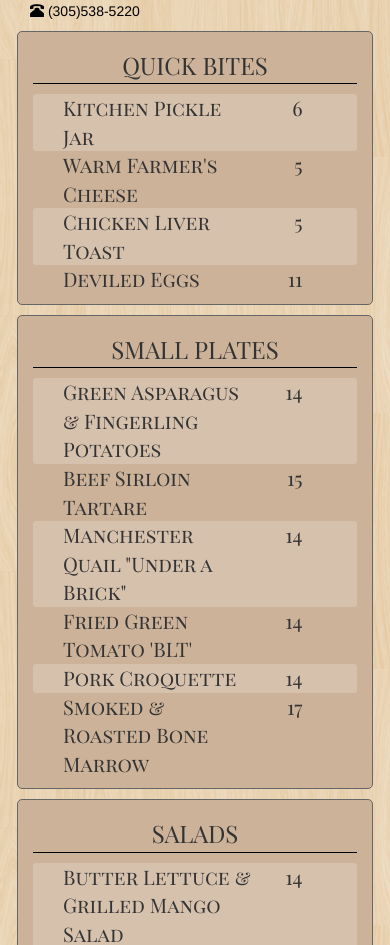
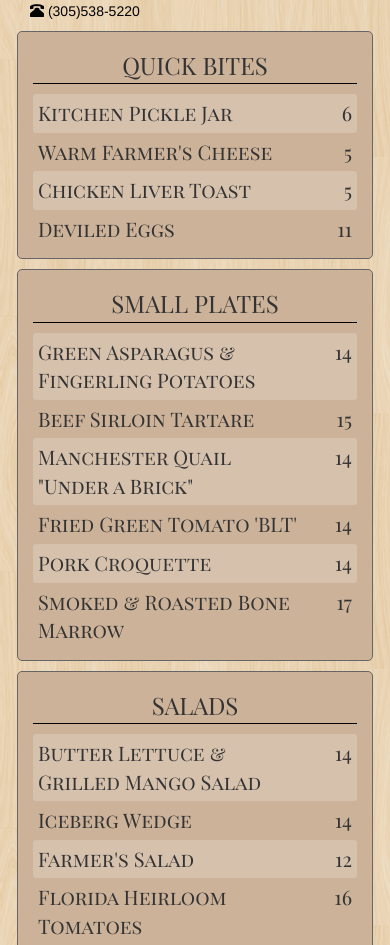
Before and after one commit to pkbanks/pk_profile, a plain HTML site: page public/yardbird/yardbird.html in a window 390 px wide. Shown: the part 99-1044 px from the top of the page. Drawn offline with Linux system fonts and the light colour scheme; a web font is replaced by a local one.

Commit message:
Format changes to li.food-item, reducing padding to fit more content on to small screen view.

```diff
--- a/public/yardbird/css/custom.css
+++ b/public/yardbird/css/custom.css
@@ -125,6 +125,7 @@ div.address, div.phone{
 		li.food-item{
 			border-width: thin;
 			border-radius: 3px;
+			padding:5px;
 		}
 
 		li.food-item:nth-child(even){
@@ -135,4 +136,8 @@ div.address, div.phone{
 			background-color: #D6C1AD;
 		}
 
+		li.food-item span{
+			margin:0;
+			padding:0;
+		}
 }
--- a/public/yardbird/yardbird.html
+++ b/public/yardbird/yardbird.html
@@ -38,7 +38,7 @@
 
 		<ul class="food-item-list col-xs-12">
 			<li class="food-item col-xs-12">
-				<span class="food-name col-xs-9">Kitchen Pickle Jar</span><span class="food-price col-xs-2">6</span>
+				<span class="food-name col-xs-10">Kitchen Pickle Jar</span><span class="food-price col-xs-2">6</span>
 				<ul class="food-description col-xs-9 col-sm-10">
 					<li>whipped butter</li>
 					<li>country bread</li>
@@ -46,7 +46,7 @@
 			</li>
 
 			<li class="food-item col-xs-12">
-				<span class="food-name col-xs-9">Warm Farmer's Cheese</span><span class="food-price col-xs-2">5</span>
+				<span class="food-name col-xs-10">Warm Farmer's Cheese</span><span class="food-price col-xs-2">5</span>
 				<ul class="food-description col-xs-9 col-sm-10">
 					<li>watermelon</li>
 					<li>olive oil</li>
@@ -55,7 +55,7 @@
 			</li>
 
 			<li class="food-item col-xs-12">
-				<span class="food-name col-xs-9">Chicken Liver Toast</span><span class="food-price col-xs-2">5</span>
+				<span class="food-name col-xs-10">Chicken Liver Toast</span><span class="food-price col-xs-2">5</span>
 				<ul class="food-description col-xs-9 col-sm-10">
 					<li>grilled country bread</li>
 					<li>cuke &amp fresno pepper relish</li>
@@ -63,7 +63,7 @@
 			</li>
 
 			<li class="food-item col-xs-12">
-				<span class="food-name col-xs-9">Deviled Eggs</span><span class="food-price col-xs-2">11</span>
+				<span class="food-name col-xs-10">Deviled Eggs</span><span class="food-price col-xs-2">11</span>
 				<ul class="food-description col-xs-9 col-sm-10">
 					<li>fresh dill</li>
 					<li>smoked trout roe 'redneck caviar'</li>
@@ -81,7 +81,7 @@
 		<ul class="food-item-list col-xs-12">
 
 			<li class="food-item col-xs-12">
-				<span class="food-name col-xs-9">Green Asparagus &amp Fingerling Potatoes</span><span class="food-price col-xs-2">14</span>
+				<span class="food-name col-xs-10">Green Asparagus &amp Fingerling Potatoes</span><span class="food-price col-xs-2">14</span>
 				<ul class="food-description col-xs-9 col-sm-10">
 					<li>tomato preserves</li>
 					<li>poached chicken egg</li>
@@ -92,7 +92,7 @@
 			</li>
 
 			<li class="food-item col-xs-12">
-				<span class="food-name col-xs-9">Beef Sirloin Tartare</span><span class="food-price col-xs-2">15</span>
+				<span class="food-name col-xs-10">Beef Sirloin Tartare</span><span class="food-price col-xs-2">15</span>
 				<ul class="food-description col-xs-9 col-sm-10">
 					<li>fried cornbread</li>
 					<li>BBQ sauce sorbet</li>
@@ -101,7 +101,7 @@
 			</li>
 
 			<li class="food-item col-xs-12">
-				<span class="food-name col-xs-9">Manchester Quail "Under a Brick"</span><span class="food-price col-xs-2">14</span>
+				<span class="food-name col-xs-10">Manchester Quail "Under a Brick"</span><span class="food-price col-xs-2">14</span>
 				<ul class="food-description col-xs-9 col-xs-10">
 					<li>green farro</li>
 					<li>shaved vegetables</li>
@@ -110,7 +110,7 @@
 			</li>
 
 			<li class="food-item col-xs-12">
-				<span class="food-name col-xs-9">Fried Green Tomato 'BLT'</span><span class="food-price col-xs-2">14</span>
+				<span class="food-name col-xs-10">Fried Green Tomato 'BLT'</span><span class="food-price col-xs-2">14</span>
 				<ul class="food-description col-xs-9 col-xs-10">
 					<li>pork belly</li>
 					<li>greens</li>
@@ -119,7 +119,7 @@
 				</ul>
 			</li>
 			<li class="food-item col-xs-12">
-				<span class="food-name col-xs-9">Pork Croquette</span><span class="food-price col-xs-2">14</span>
+				<span class="food-name col-xs-10">Pork Croquette</span><span class="food-price col-xs-2">14</span>
 				<ul class="food-description col-xs-9 col-xs-10">
 					<li>black-eyed pea succotash</li>
 					<li>parsley</li>
@@ -127,7 +127,7 @@
 				</ul>
 			</li>
 			<li class="food-item col-xs-12">
-				<span class="food-name col-xs-9">Smoked &amp Roasted Bone Marrow</span><span class="food-price col-xs-2">17</span>
+				<span class="food-name col-xs-10">Smoked &amp Roasted Bone Marrow</span><span class="food-price col-xs-2">17</span>
 				<ul class="food-description col-xs-9 col-xs-10">
 					<li>country bread</li>
 					<li>onion jam</li>
@@ -144,7 +144,7 @@
 		<ul class="food-item-list col-xs-12">
 
 			<li class="food-item col-xs-12">
-				<span class="food-name col-xs-9">Butter Lettuce &amp Grilled Mango Salad</span><span class="food-price col-xs-2">14</span>
+				<span class="food-name col-xs-10">Butter Lettuce &amp Grilled Mango Salad</span><span class="food-price col-xs-2">14</span>
 				<ul class="food-description col-xs-9 col-sm-10">
 					<li>butter lettuce</li>
 					<li>char-grilled mango</li>
@@ -155,7 +155,7 @@
 			</li>
 
 			<li class="food-item col-xs-12">
-				<span class="food-name col-xs-9">Iceberg Wedge</span><span class="food-price col-xs-2">14</span>
+				<span class="food-name col-xs-10">Iceberg Wedge</span><span class="food-price col-xs-2">14</span>
 				<ul class="food-description col-xs-9 col-sm-10">
 					<li>crisp iceberg lettuce</li>
 					<li>fresh corn</li>
@@ -166,7 +166,7 @@
 			</li>
 
 			<li class="food-item col-xs-12">
-				<span class="food-name col-xs-9">Farmer's Salad</span><span class="food-price col-xs-2">12</span>
+				<span class="food-name col-xs-10">Farmer's Salad</span><span class="food-price col-xs-2">12</span>
 				<ul class="food-description col-xs-9 col-xs-10">
 					<li>fresh pulled seasonal vegetables</li>
 					<li>organic egg</li>
@@ -175,7 +175,7 @@
 			</li>
 
 			<li class="food-item col-xs-12">
-				<span class="food-name col-xs-9">Florida Heirloom Tomatoes</span><span class="food-price col-xs-2">16</span>
+				<span class="food-name col-xs-10">Florida Heirloom Tomatoes</span><span class="food-price col-xs-2">16</span>
 				<ul class="food-description col-xs-9 col-xs-10">
 					<li>toasted peanut hummus</li>
 					<li>basil</li>
```
